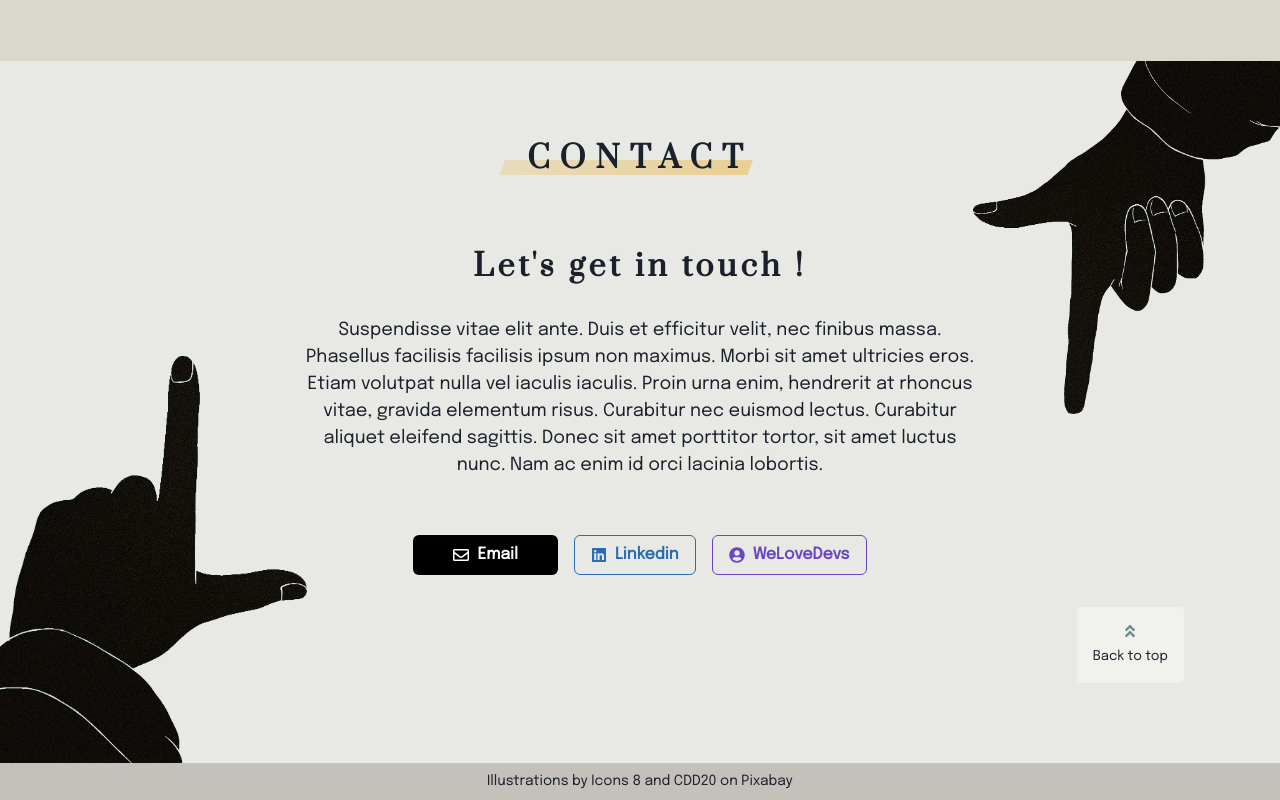
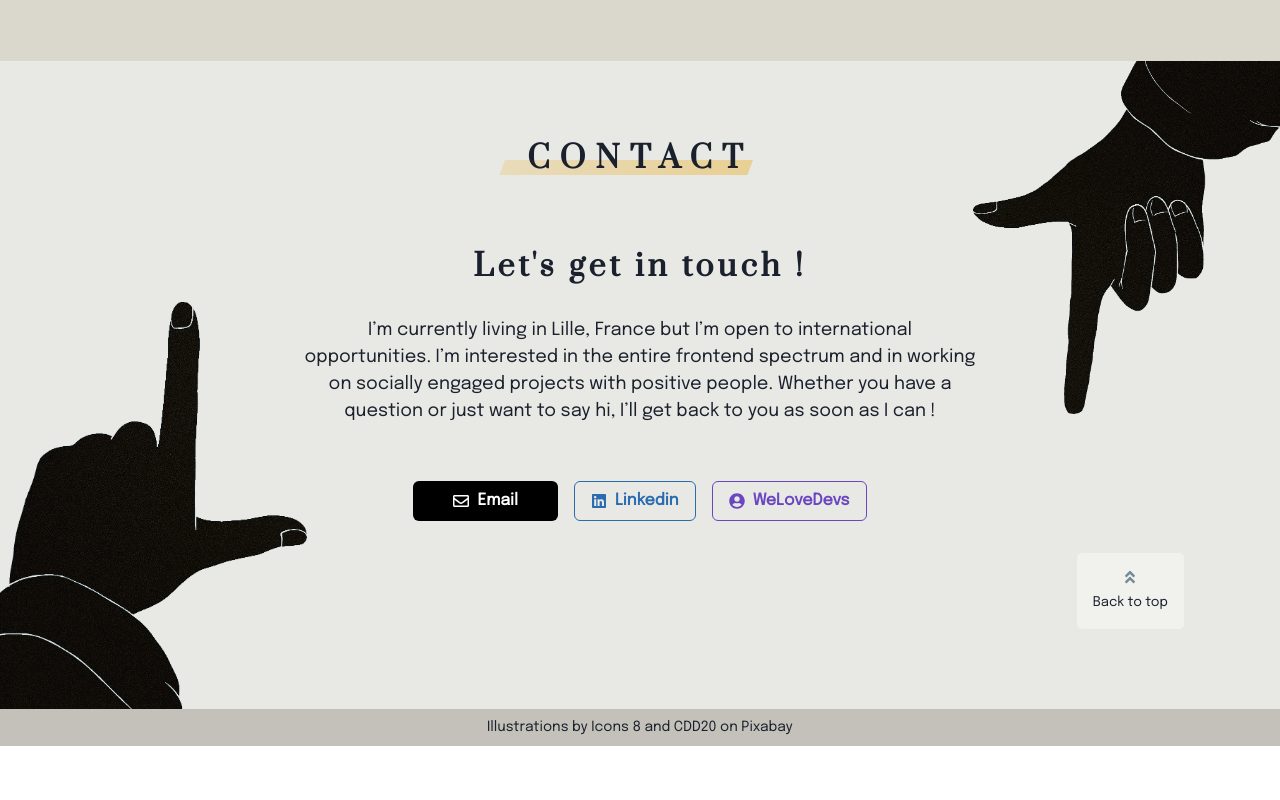
Before and after one commit to Tsuricate/Portfolio, a React (Create React App) app: page / in a window 1280 px wide. Shown: the part 3533-4333 px from the top of the page. After the commit the page ends 4279 px from the top, so only its background shows below. Built offline with nearby package versions, Linux system fonts and the light colour scheme.

Commit message:
Feauture: text in french & english for contact page

```diff
--- a/src/components/ContactContent.js
+++ b/src/components/ContactContent.js
@@ -1,11 +1,13 @@
 import { Button, Link, Stack, Text, Container, Heading, useColorModeValue } from '@chakra-ui/react';
 import React from 'react';
 import { FaLinkedin, FaRegEnvelope, FaUserCircle } from 'react-icons/fa';
+import { useTranslation } from 'react-i18next';
 import BackToTopButton from './BackToTopButton';
 import SectionContainer from './SectionContainer';
 
 const ContactContent = () => {
   const responsiveBgColor = useColorModeValue('#E8E8E4', '#403f3f');
+  const { t } = useTranslation();
 
   return (
     <SectionContainer
@@ -24,14 +26,7 @@ const ContactContent = () => {
             <Heading fontSize={{ base: '2xl', md: '3xl', xl: '4xl' }} fontWeight="bold">
               Let&apos;s get in touch !
             </Heading>
-            <Text fontSize={{ md: 'lg', xl: '2xl' }}>
-              Suspendisse vitae elit ante. Duis et efficitur velit, nec finibus massa. Phasellus
-              facilisis facilisis ipsum non maximus. Morbi sit amet ultricies eros. Etiam volutpat
-              nulla vel iaculis iaculis. Proin urna enim, hendrerit at rhoncus vitae, gravida
-              elementum risus. Curabitur nec euismod lectus. Curabitur aliquet eleifend sagittis.
-              Donec sit amet porttitor tortor, sit amet luctus nunc. Nam ac enim id orci lacinia
-              lobortis.
-            </Text>
+            <Text fontSize={{ md: 'lg', xl: '2xl' }}>{t('contact.text')}</Text>
           </Stack>
           <Container pb={{ base: 5, md: 0 }}>
             <Stack
--- a/src/data/translations/en/translation.json
+++ b/src/data/translations/en/translation.json
@@ -46,5 +46,8 @@
     "kyb": {
       "description": "In construction"
     }
+  },
+  "contact": {
+    "text": "I’m currently living in Lille, France but I’m open to international opportunities. I’m interested in the entire frontend spectrum and in working on socially engaged projects with positive people. Whether you have a question or just want to say hi, I’ll get back to you as soon as I can !"
   }
 }
--- a/src/data/translations/fr/translation.json
+++ b/src/data/translations/fr/translation.json
@@ -54,5 +54,8 @@
       "description": "En construction",
       "skills": ""
     }
+  },
+  "contact": {
+    "text": "J’habite actuellement à Lille, France, mais je suis ouverte aux opportunités internationales. Je m’intéresse à tout ce qui touche au front-end et aspire à travailler sur des projets engagés socialement. N’hésitez pas à me contacter, je vous répondrai aussi rapidement que possible !"
   }
 }
```
